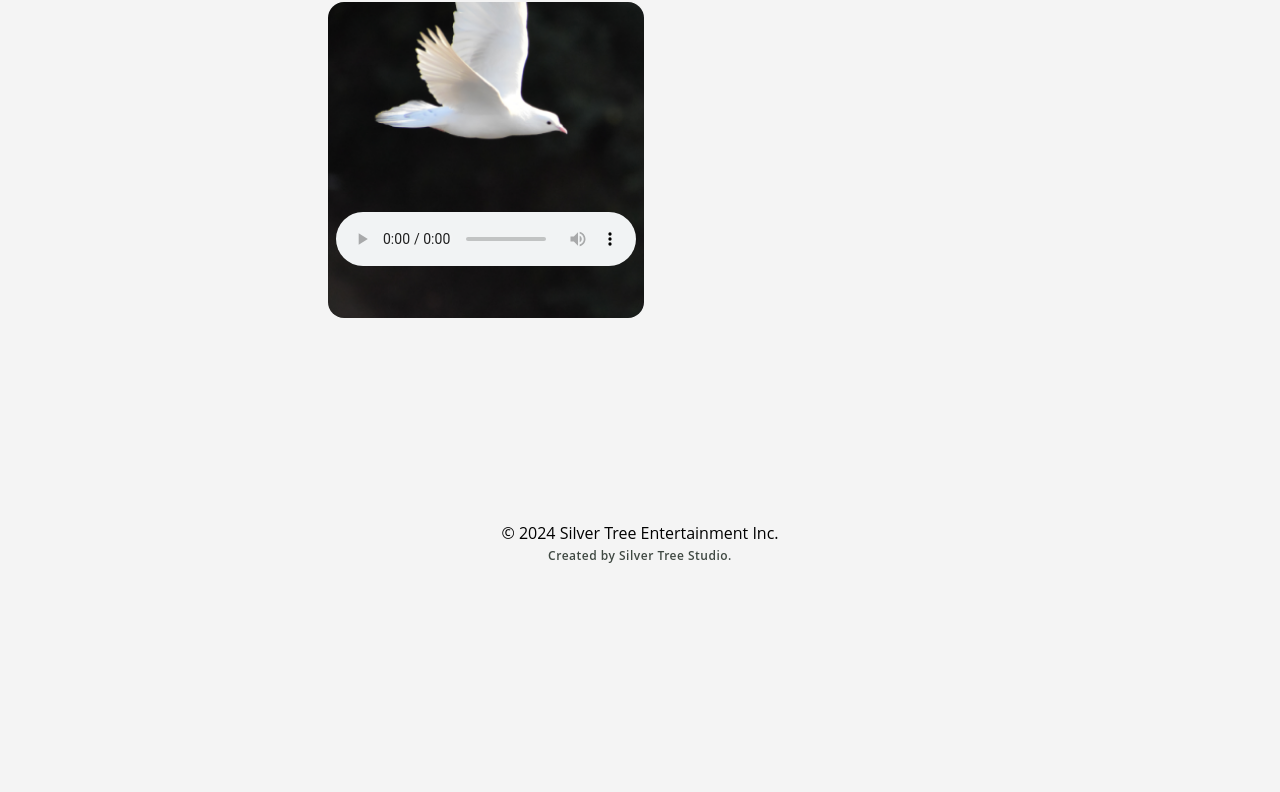
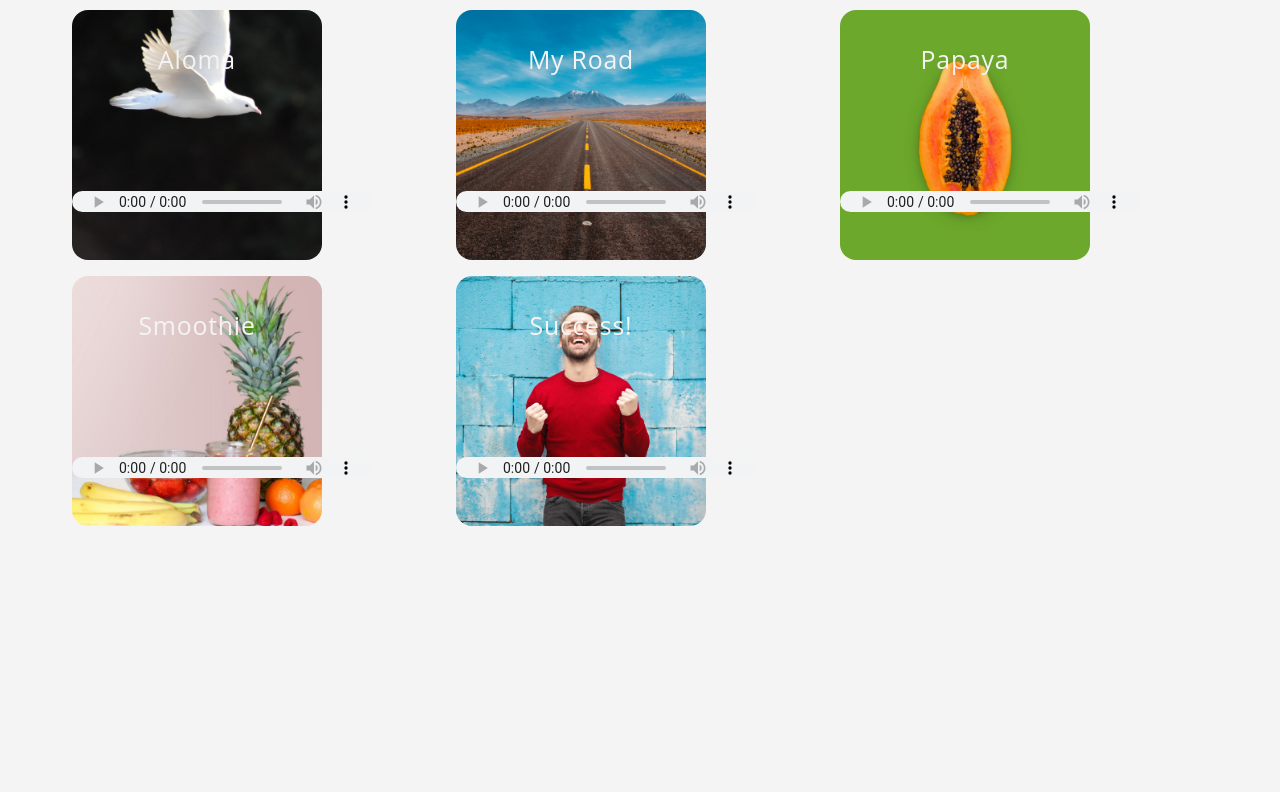
Before and after one commit to jbselby0/streamingmedia, a plain HTML site: page index.html in a window 1280 px wide. Shown: the part 126-918 px from the top of the page. Before the commit the page ends 800 px from the top, so only its background shows below. Drawn offline with Linux system fonts and the light colour scheme.

Commit message:
almost done

```diff
--- a/index.html
+++ b/index.html
@@ -17,8 +17,25 @@
     </nav>
   </header>
   <main class="grid-container">
-    <div class="audio-card">
-      <audio id="audioPlayer" controls src="audio/aloma.mp3"></audio>
+    <div id="card1" class="audio-card">
+      <a href="audio/aloma.mp3" download><h4>Aloma</h4></a>
+      <audio id="audioPlayer1" controls src="audio/aloma.mp3"></audio>
+    </div>
+    <div id="card2" class="audio-card">
+      <a href="audio/my-road.mp3" download><h4>My Road</h4></a>
+      <audio id="audioPlayer2" controls src="audio/my-road.mp3"></audio>
+    </div>
+    <div id="card3" class="audio-card">
+      <a href="audio/papaya.mp3" download><h4>Papaya</h4></a>
+      <audio id="audioPlayer3" controls src="audio/papaya.mp3"></audio>
+    </div>
+    <div id="card4" class="audio-card">
+      <a href="audio/smoothies.mp3" download><h4>Smoothie</h4></a>
+      <audio id="audioPlayer4" controls src="audio/smoothies.mp3"></audio>
+    </div>
+    <div id="card5" class="audio-card">
+      <a href="audio/successful-performance.mp3" download><h4>Success!</h4></a>
+      <audio id="audioPlayer5" controls src="audio/successful-performance.mp3"></audio>
     </div>
   </main>
   <footer>
--- a/stylesheet.css
+++ b/stylesheet.css
@@ -74,8 +74,9 @@ header {
   color: #333;
   padding: 8px;
   text-align: center;
-  top: 8px;
+  top: 0;
   width: 100%;
+  background-color: #f4f4f49e;
 }
 
 nav {
@@ -122,24 +123,61 @@ nav a:hover {
   display: grid;
   grid-template-columns: repeat(3, 1fr);
   grid-gap: 1rem;
+  padding: 128px 64px;
 }
 
 .audio-card {
   display: flex;
+  flex-direction: column;
   justify-content: center;
-  align-items: flex-end;
-  background-image: url(images/aloma-cover.png);
+  align-items:stretch;
+  background-image: url();
   background-size: cover;
   background-position: center;
   aspect-ratio: 1/1;
   border: 2px #3F4842;
   border-radius: 16px;
-  margin-top: 120px;
-  margin-left: 25vw;
+  /* margin-top: 120px; */
+  /* margin-left: 25vw; */
+  max-width: 250px;
+  max-height: 250px;
+}
+
+#card1 {
+  background-image: url(images/aloma-cover.png);
+}
+
+#card2 {
+  background-image: url(images/my-road-cover.png);
+}
+
+#card3 {
+  background-image: url(images/papaya-cover.png);
+}
+
+#card4 {
+  background-image: url(images/smoothies-cover.png);
+}
+
+#card5 {
+  background-image: url(images/successful-performance-cover.png);
+}
+
+.audio-card a {
+  position: relative;
+  z-index: 100;
+  margin: auto;
+  color:#F4F4F4;
+  width: fit-content;
+}
+
+.audio-card a h4:hover {
+  font-weight: bold;
+  cursor: pointer;
 }
 
 .audio-card audio {
-  padding: 4px 8px;
+  margin-top: 33%;
   margin-bottom: 48px;
 }
 
```
